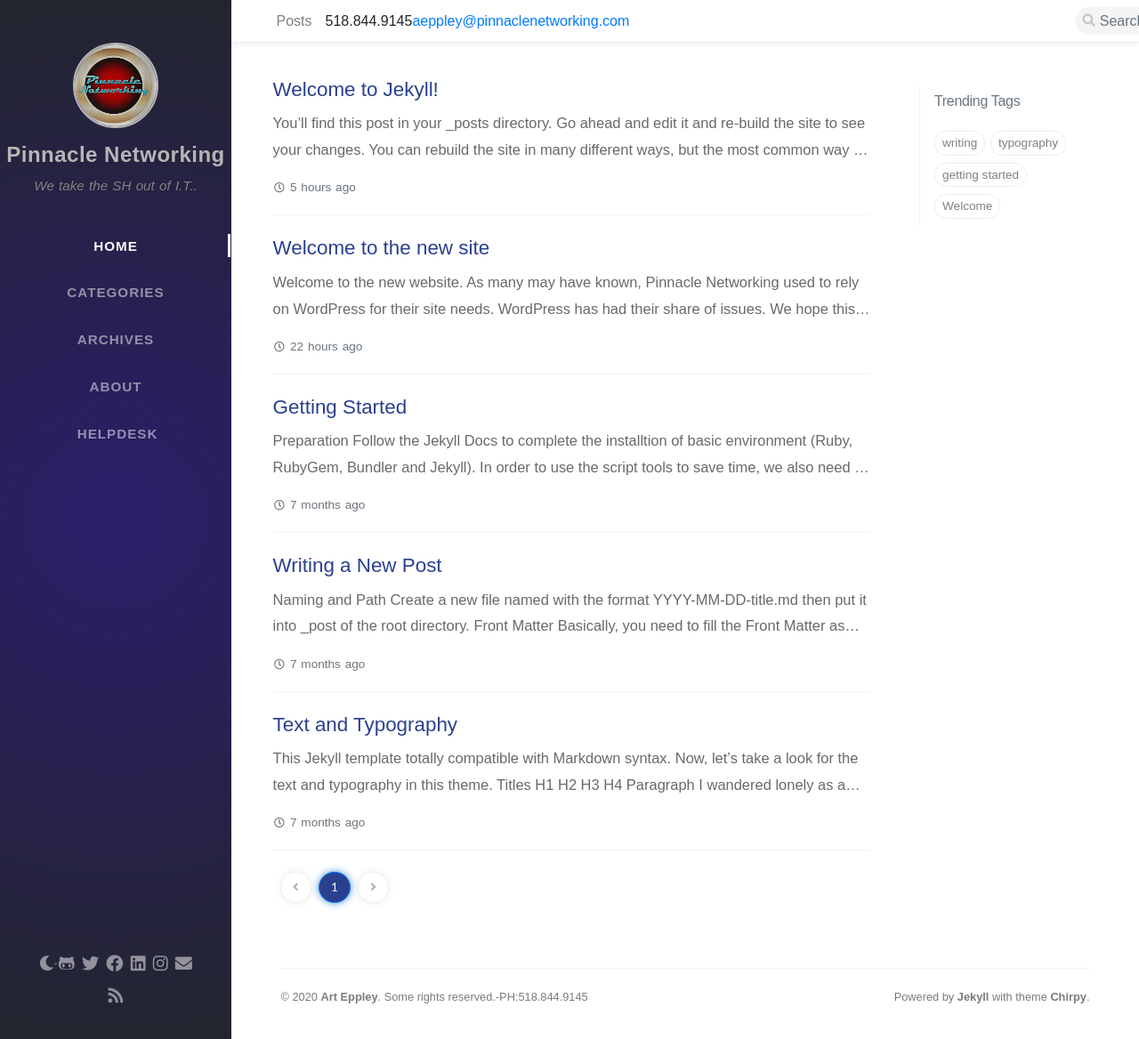
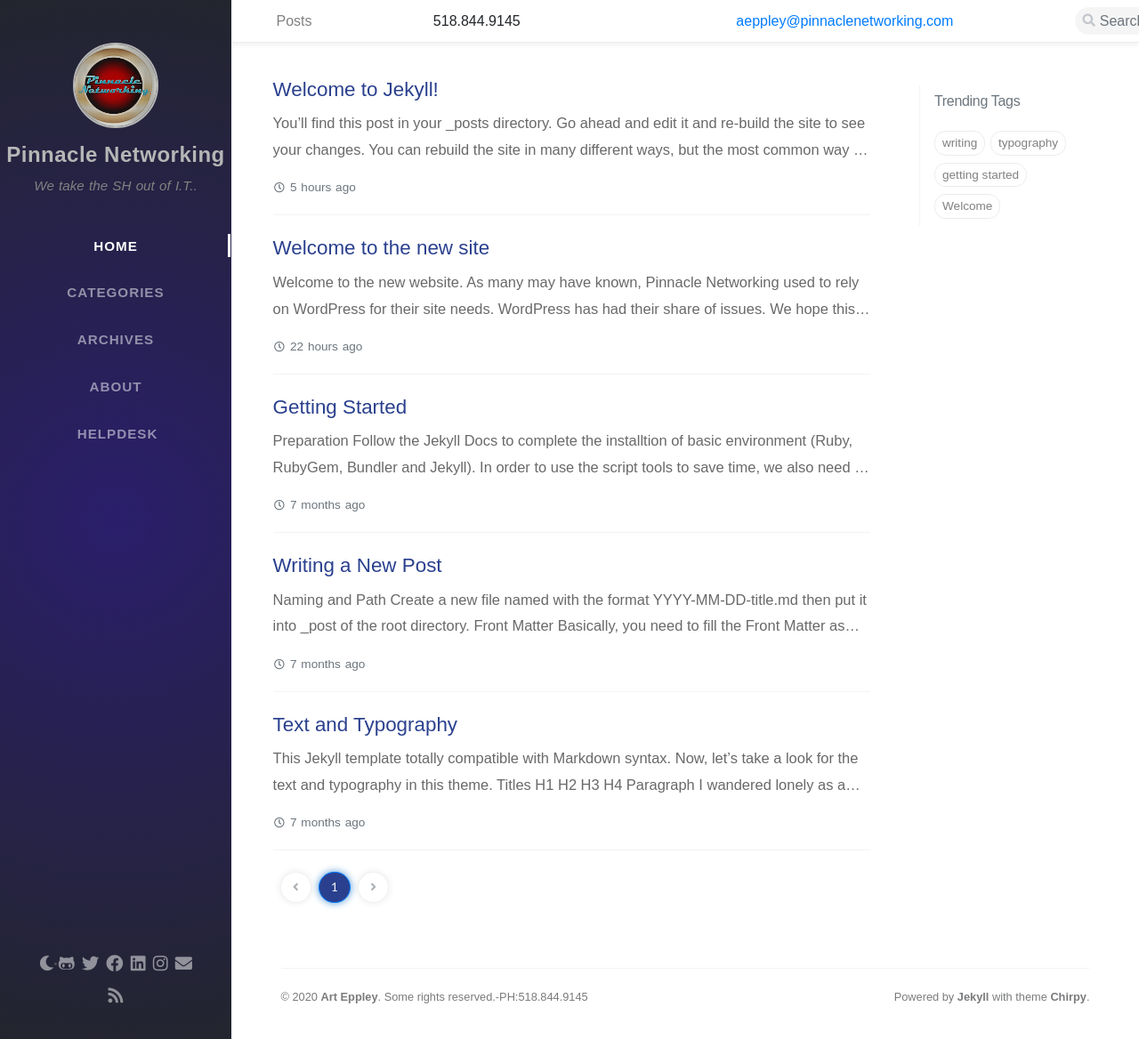
Before and after one commit to Pinnaclenetworking/pinnaclenetworking.github.io, a Jekyll site: the page built from index.html, in a window 1280 px wide and 1168 px high. Shown: the whole window at 89% size. Built offline with Jekyll 4.4.1, drawn with Linux system fonts in a browser that asks for light colours; nearby versions of some CDN libraries; some web fonts are replaced; the list of posts is cut into pages by our own code; comment, search, counter and statistics services are not loaded.

Commit message:
Update topbar.html

```diff
--- a/_includes/topbar.html
+++ b/_includes/topbar.html
@@ -37,7 +37,7 @@
       {{- page.title -}}
     {% endif %}
     </div>
-    <div id="top-bar" class="col-11 d-flex h-100 align-items-center justify-content-right">518.844.9145 <a href="mailto:aeppley@pinnaclenetworking.com">aeppley@pinnaclenetworking.com</a></div>
+    <div id="top-bar" class="col-11 d-flex h-100 align-items-center justify-content-around">518.844.9145 <a href="mailto:aeppley@pinnaclenetworking.com">aeppley@pinnaclenetworking.com</a></div>
     <i id="search-trigger" class="fas fa-search fa-fw"></i>
     <span id="search-wrapper" class="align-items-center">
       <i class="fas fa-search fa-fw"></i>
```
